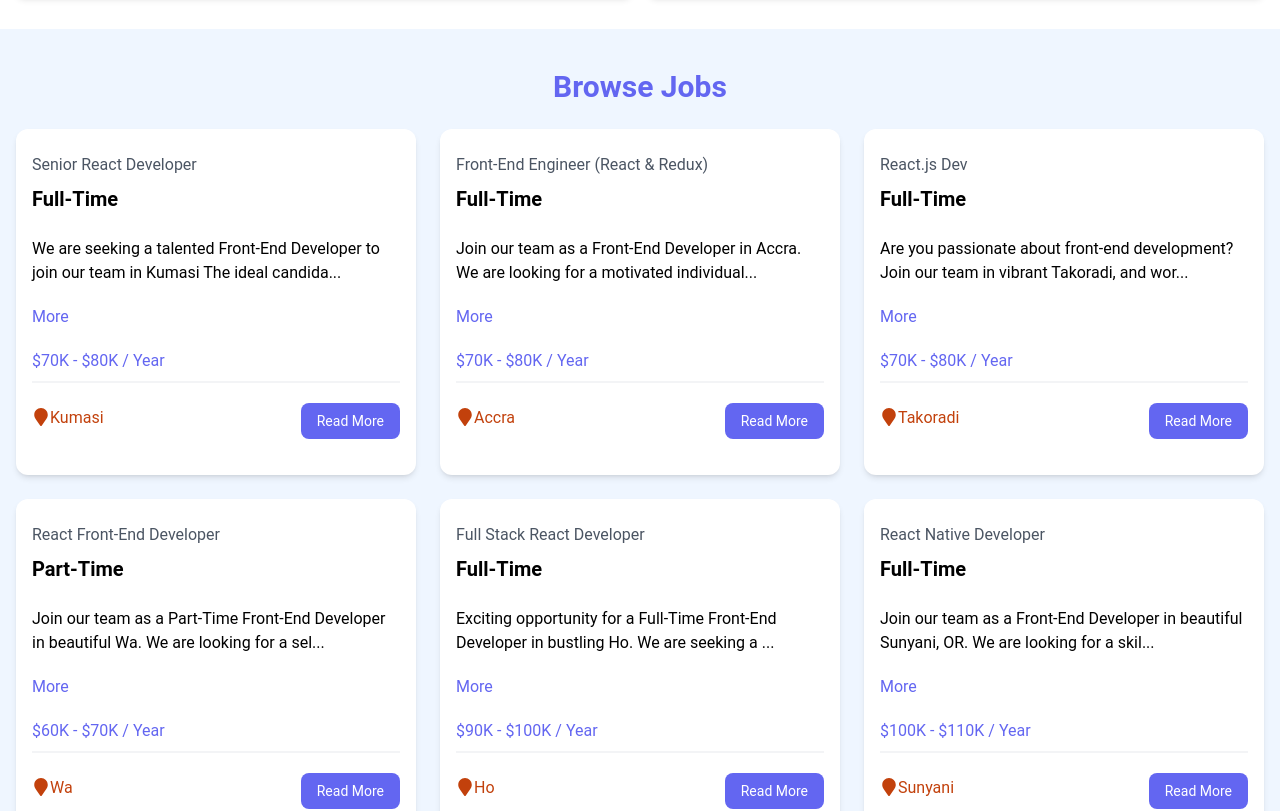
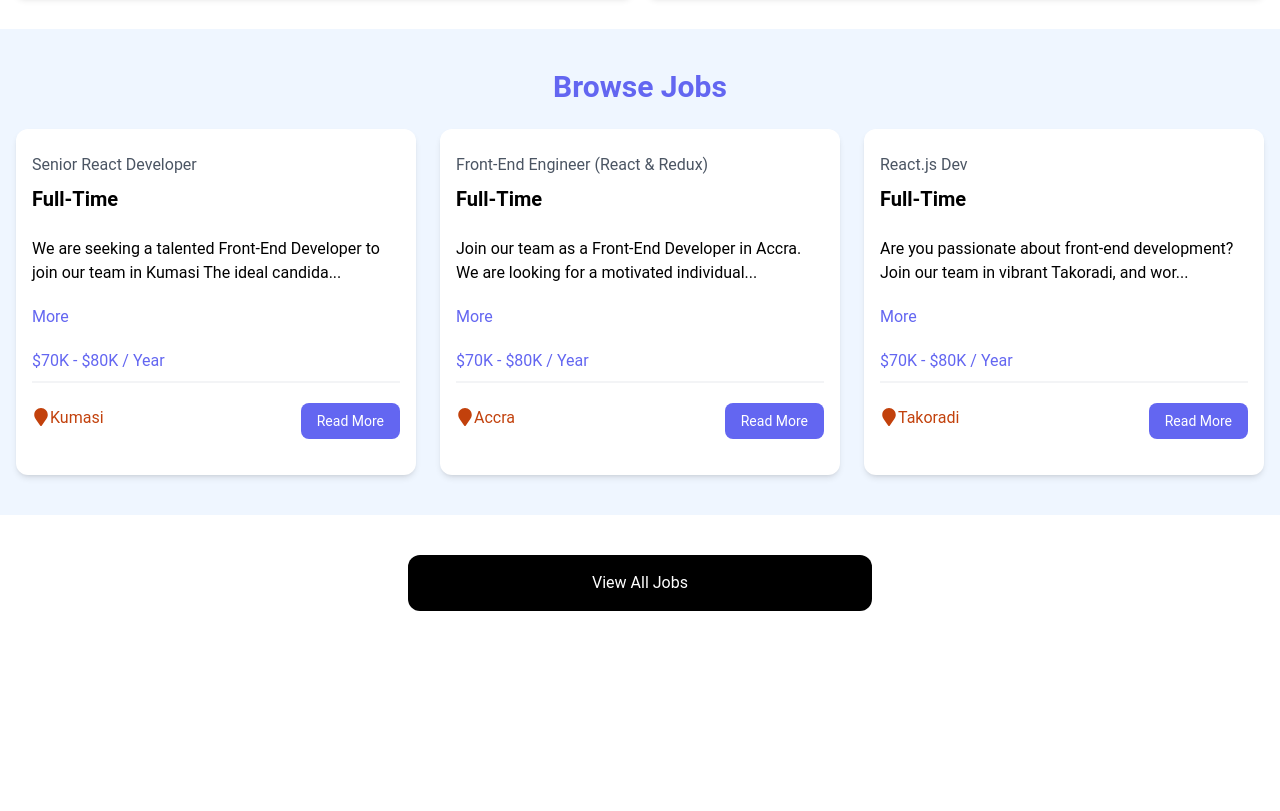
Before and after one commit to icechris/react-jobs, a React app: page / in a window 1280 px wide. Shown: the part 580-1391 px from the top of the page. After the commit the page ends 1231 px from the top, so only its background shows below. Built offline with nearby package versions, Linux system fonts and the light colour scheme; data requests are answered from the project's data file; the HTML template or start-up script is replaced by a standard one.

Commit message:
added functionality to our spinner and gave it some css making it override the default css. Also i have added a name called (apiUrl) to show only three job listings on the homepage and anywhere else show all jpb listings from our server

```diff
--- a/package.json
+++ b/package.json
@@ -8,13 +8,14 @@
     "build": "vite build",
     "lint": "eslint . --ext js,jsx --report-unused-disable-directives --max-warnings 0",
     "preview": "vite preview",
-    "server" : "json-server --watch src/jobs.json --port 8000"
+    "server": "json-server --watch src/jobs.json --port 8000"
   },
   "dependencies": {
     "react": "^18.2.0",
     "react-dom": "^18.2.0",
     "react-icons": "^5.2.1",
-    "react-router-dom": "^6.23.0"
+    "react-router-dom": "^6.23.0",
+    "react-spinners": "^0.13.8"
   },
   "devDependencies": {
     "@types/react": "^18.2.66",
--- a/src/components/JobListings.jsx
+++ b/src/components/JobListings.jsx
@@ -2,6 +2,7 @@
 import React from 'react'
 import jobs from '../jobs.json'
 import JobListing from './JobListing'
+import Spinner from './Spinner'
 
 
 const JobListings = ({isHome = false}) => {
@@ -11,7 +12,9 @@
     useEffect(() => {
       try {
         const fetchJobs =  async  () => {
-          const res = await fetch('http://localhost:8000/jobs');
+          const apiUrl = isHome ? 'http://localhost:8000/jobs?_limit=3' : 'http://localhost:8000/jobs?';
+
+          const res = await fetch(apiUrl);
           const data = await res.json();
           setJobs(data);
         }
@@ -28,13 +31,17 @@
         <h2 className="text-3xl font-bold text-indigo-500 mb-6 text-center">
           Browse Jobs
         </h2>
-        <div className="grid grid-cols-1 md:grid-cols-3 gap-6">
 
-        {jobs.map((job)=>(
+         {loading ? (<Spinner  loading = {loading}/>) : (
+          <div className="grid grid-cols-1 md:grid-cols-3 gap-6">
+           {jobs.map((job)=>(
             <JobListing  key={job.id} job={job}/>
        ))}
+          </div>
+         )}
 
-        </div>
+
+
       </div>
     </section>
   )
--- /dev/null
+++ b/src/components/Spinner.jsx
@@ -0,0 +1,21 @@
+import ClipLoader from 'react-spinners/CircleLoader'
+import React from 'react'
+
+
+const override ={
+    display: 'block',
+    margin: '100px auto'
+}
+
+const Spinner = ({loading}) => {
+  return (
+    <ClipLoader
+    color = '#4338ca'
+    loading = {loading}
+    cssOverride ={override}
+    size ={150}
+    />
+  )
+}
+
+export default Spinner
```
Also changed, not shown: 1 other file (tests, documents, lock files or other folders).
